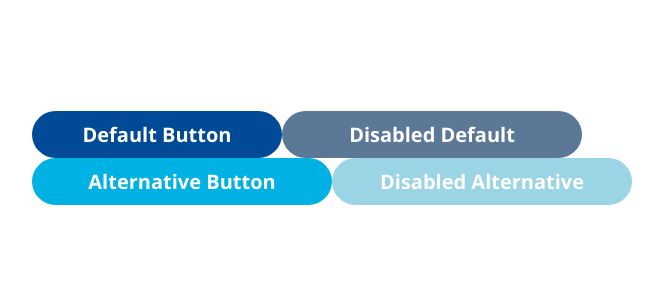
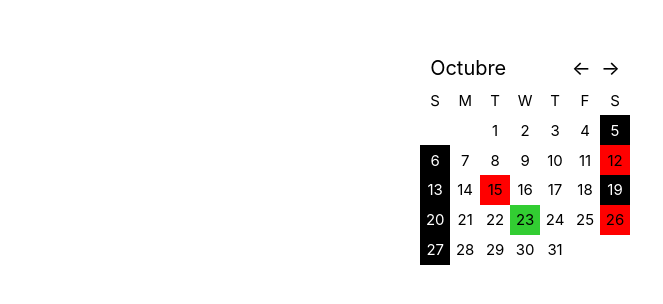
Before and after one commit to FranciscoIssac/Maqueta-Dashboard, a Vue app: page / in a window 1280 px wide. Shown: the part 242-546 px from the top of the page, without its empty margins (0-663 px from the left). Built offline with nearby package versions, Linux system fonts and the light colour scheme.

Commit message:
Calendario

```diff
--- a/src/App.vue
+++ b/src/App.vue
@@ -20,8 +20,13 @@ import EvidenceDisplay from "./components/EvidenceDisplay.vue";
 import CustomInput from "./components/CustomInput.vue";
 import ProgressBar from "./components/ProgressBar.vue";
 import FileInput from "./components/FileInput.vue";
+import Calendar from "./components/Calendar.vue";
 
 </script>
+
+<template>
+  <Calendar></Calendar>
+</template>
 
 <!-- <template>
   <FileInput></FileInput>
@@ -76,7 +81,7 @@ import FileInput from "./components/FileInput.vue";
   </UserButton>
 </template> -->
 
-<template>
+<!-- <template>
   <div>
       <CustomButton variant="default" width="250px">Default Button</CustomButton>
 
@@ -86,7 +91,7 @@ import FileInput from "./components/FileInput.vue";
 
       <CustomButton variant="alternative" :disabled="true" width="300px">Disabled Alternative</CustomButton>
   </div>
-</template>
+</template> -->
 
 
 <style scoped></style>
--- /dev/null
+++ b/src/components/Calendar.vue
@@ -0,0 +1,121 @@
+<template>
+    <div class="calendar">
+        <div class="calendar-header">
+            <span>Octubre</span>
+            <div class="arrows">
+                <p class="arrow">←</p>
+                <p class="arrow">→</p>
+            </div>
+        </div>
+        <div class="calendar-body">
+            <div class="day-label" v-for="day in dayLabels" :key="day">{{ day }}</div>
+            <div v-for="day in days" :key="day.date" :class="['day', day.colorClass]">
+                {{ day.date }}
+            </div>
+        </div>
+    </div>
+</template>
+
+<script setup>
+const dayLabels = ["S", "M", "T", "W", "T", "F", "S"];
+const days = [
+    { date: '' }, { date: '' },
+    { date: 1 }, { date: 2 }, { date: 3 }, { date: 4 }, { date: 5, colorClass: 'weekend' },
+    { date: 6, colorClass: 'weekend' }, { date: 7 }, { date: 8 }, { date: 9 }, { date: 10 }, { date: 11 },
+    { date: 12, colorClass: 'holiday' }, { date: 13, colorClass: 'weekend' }, { date: 14 }, { date: 15, colorClass: 'holiday' },
+    { date: 16 }, { date: 17 }, { date: 18 }, { date: 19, colorClass: 'weekend' }, { date: 20, colorClass: 'weekend' },
+    { date: 21 }, { date: 22 }, { date: 23, colorClass: 'highlighted' }, { date: 24 }, { date: 25 }, { date: 26, colorClass: 'holiday' },
+    { date: 27, colorClass: 'weekend' }, { date: 28 }, { date: 29 }, { date: 30 }, { date: 31 }
+];
+</script>
+
+<style scoped>
+.calendar {
+    display: flex;
+    width: 229.837px;
+    height: 234.452px;
+    flex-direction: column;
+    justify-content: center;
+    align-items: center;
+    flex-shrink: 0;
+    border-radius: 9.991px;
+    background: #FFF;
+
+    color: #000;
+    font-family: Inter;
+    font-size: 19.981px;
+    font-style: normal;
+    font-weight: 400;
+    line-height: normal;
+}
+
+.calendar-header {
+    display: flex;
+    min-width: 209.801px;
+    padding: 4.995px 9.991px;
+    justify-content: space-between;
+    align-items: center;
+    background: #FFF;
+}
+
+.calendar-body {
+    display: grid;
+    grid-template-columns: repeat(7, 1fr);
+    color: #000;
+    font-family: Inter;
+    font-size: 14.986px;
+    font-style: normal;
+    font-weight: 400;
+    line-height: normal;
+
+}
+
+.day-label {
+    height: 30px;
+    display: flex;
+    justify-content: center;
+    align-items: center;
+}
+
+.day {
+    display: flex;
+    width: 29.972px;
+    height: 29.972px;
+    padding: 9.991px;
+    justify-content: center;
+    align-items: center;
+    gap: 9.991px;
+
+    color: #000;
+    font-family: Inter;
+    font-size: 14.986px;
+    font-style: normal;
+    font-weight: 400;
+    line-height: normal;
+}
+
+.weekend {
+    background-color: black;
+    color: white;
+}
+
+.holiday {
+    background-color: red;
+    color: black;
+}
+
+.highlighted {
+    background-color: limegreen;
+    color: black;
+}
+
+.arrows {
+    display: flex;
+    gap: 10px;
+}
+
+.arrow {
+    font-size: 20px;
+    cursor: pointer;
+}
+</style>
```
